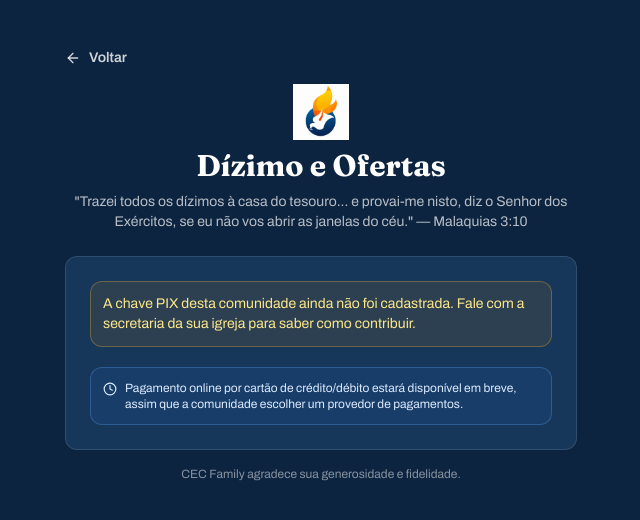
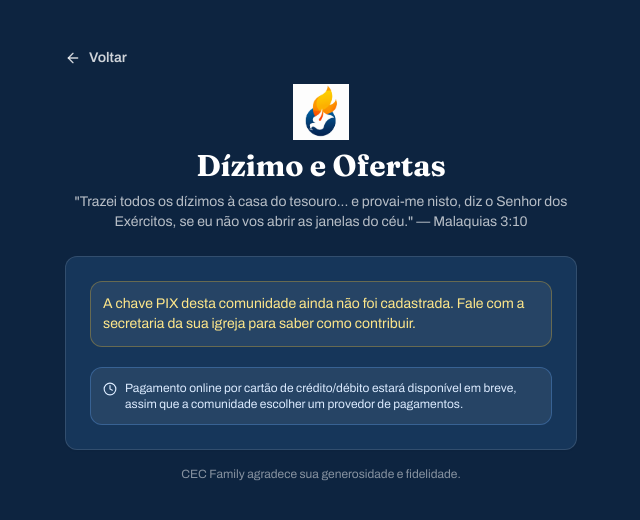
Before and after one commit to forcaativa2027-ui/fam-forca-ativa, a Next.js app: page /dizimo in a window 1280 px wide. Shown: the top 520 px of the page, without its empty margins (319-959 px from the left). Built offline with nearby package versions, Linux system fonts and the light colour scheme; no server answers; the database is empty.

Commit message:
Add files via upload

```diff
--- a/src/app/globals.css
+++ b/src/app/globals.css
@@ -55,3 +55,28 @@
 .dark-blue-theme .border-border {
   border-color: rgba(255, 255, 255, 0.12);
 }
+.dark-blue-theme .text-muted-foreground {
+  color: rgba(255, 255, 255, 0.65) !important;
+}
+/* Fundos pastéis claros (usados em alertas/badges) ficam translúcidos em vez de quase-brancos */
+.dark-blue-theme [class*="bg-blue-50"],
+.dark-blue-theme [class*="bg-red-50"],
+.dark-blue-theme [class*="bg-green-50"],
+.dark-blue-theme [class*="bg-amber-50"],
+.dark-blue-theme [class*="bg-yellow-50"],
+.dark-blue-theme [class*="bg-purple-50"],
+.dark-blue-theme [class*="bg-gray-50"],
+.dark-blue-theme [class*="bg-muted"] {
+  background-color: rgba(255, 255, 255, 0.07) !important;
+}
+.dark-blue-theme [class*="border-blue-200"],
+.dark-blue-theme [class*="border-red-300"],
+.dark-blue-theme [class*="border-green-200"],
+.dark-blue-theme [class*="border-amber-300"],
+.dark-blue-theme [class*="border-red-200"] {
+  border-color: rgba(255, 255, 255, 0.18) !important;
+}
+.dark-blue-theme [class*="shadow-red-100"],
+.dark-blue-theme [class*="shadow-blue-100"] {
+  --tw-shadow-color: transparent !important;
+}
```
